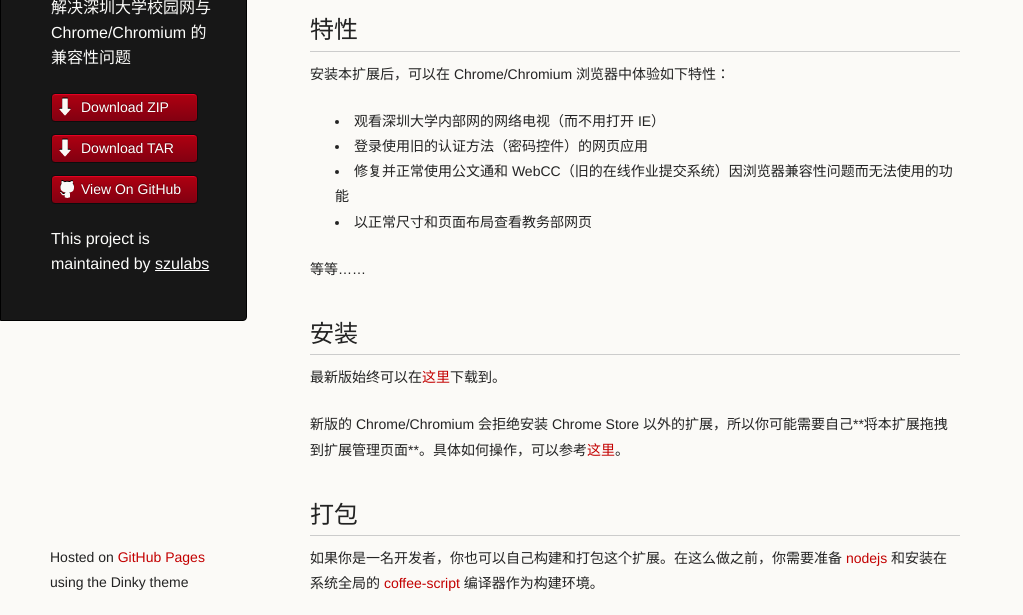
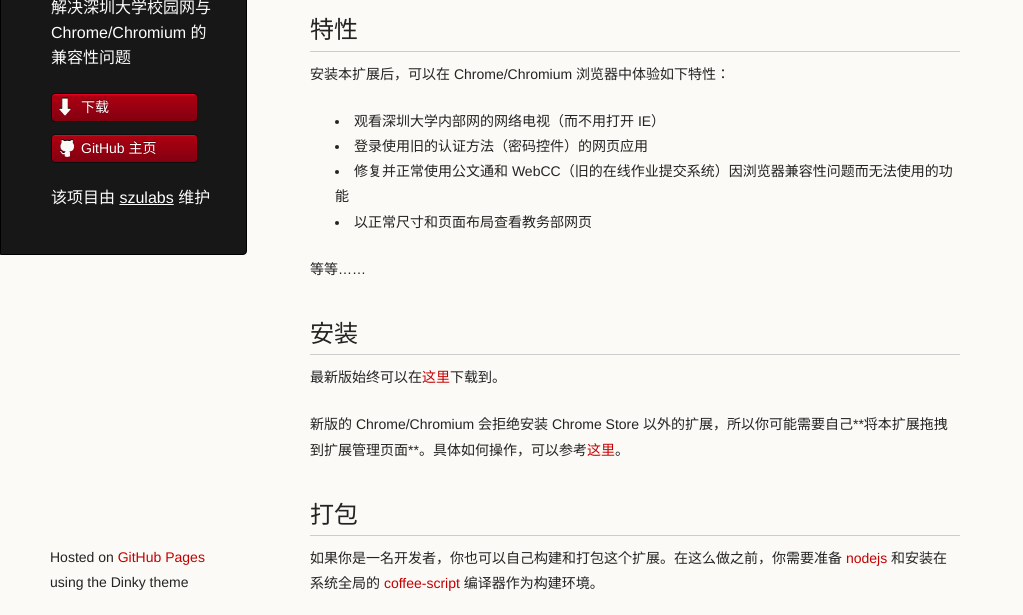
Before and after one commit to szulabs/szu-web-assistant, a plain HTML site: page index.html in a window 1280 px wide. Shown: the part 173-788 px from the top of the page, without its empty margins (0-1023 px from the left). Drawn offline with Linux system fonts and the light colour scheme.

Commit message:
translate texts and replace buttons.

```diff
--- a/index.html
+++ b/index.html
@@ -20,12 +20,11 @@
         <p class="header">解决深圳大学校园网与 Chrome/Chromium 的兼容性问题</p>
 
         <ul>
-          <li class="download"><a class="buttons" href="https://github.com/szulabs/szu-web-assistant/zipball/master">Download ZIP</a></li>
-          <li class="download"><a class="buttons" href="https://github.com/szulabs/szu-web-assistant/tarball/master">Download TAR</a></li>
-          <li><a class="buttons github" href="https://github.com/szulabs/szu-web-assistant">View On GitHub</a></li>
+          <li class="download"><a class="buttons" href="http://szulabs.github.io/szu-web-assistant/downloads/szu-web-assistant.crx">下载</a></li>
+          <li><a class="buttons github" href="https://github.com/szulabs/szu-web-assistant">GitHub 主页</a></li>
         </ul>
 
-        <p class="header">This project is maintained by <a class="header name" href="https://github.com/szulabs">szulabs</a></p>
+        <p class="header">该项目由 <a class="header name" href="https://github.com/szulabs">szulabs</a> 维护</p>
 
 
       </header>
```
